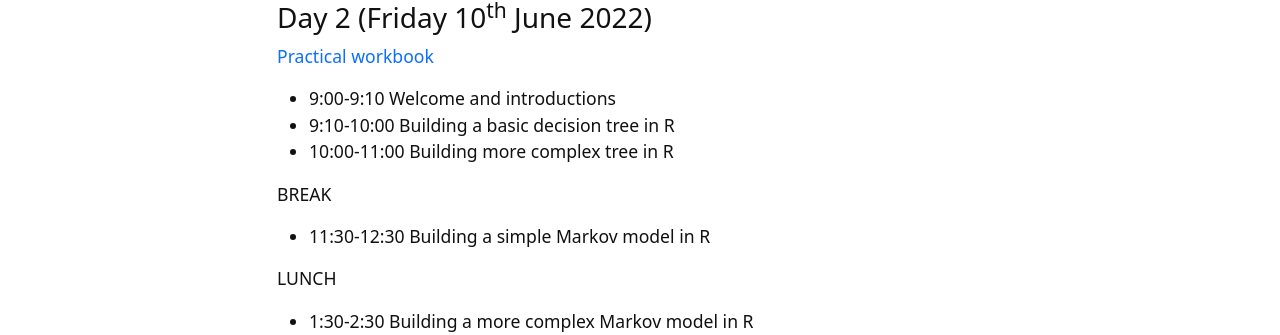
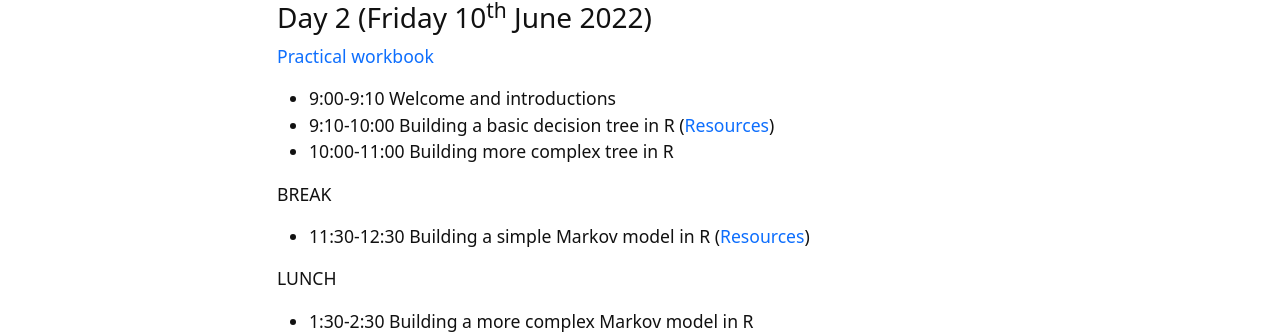
Before and after one commit to n8thangreen/Stockholm-health-economics-course, a Jekyll site: the page built from content/program.md, in a window 1280 px wide. Shown: the part 970-1305 px from the top of the page. Built offline with Jekyll 4.4.1, drawn with Linux system fonts in a browser that asks for light colours.

Commit message:
Update program.md

```diff
--- a/content/program.md
+++ b/content/program.md
@@ -34,12 +34,12 @@ BREAK
 [Practical workbook](../practicals.pdf)
 
 * 9:00-9:10 Welcome and introductions
-* 9:10-10:00 Building a basic decision tree in R
+* 9:10-10:00 Building a basic decision tree in R ([Resources](../decision_trees))
 * 10:00-11:00 Building more complex tree in R
 
 BREAK
 
-* 11:30-12:30 Building a simple Markov model in R
+* 11:30-12:30 Building a simple Markov model in R ([Resources](../markov_models))
 
 LUNCH
 
```
